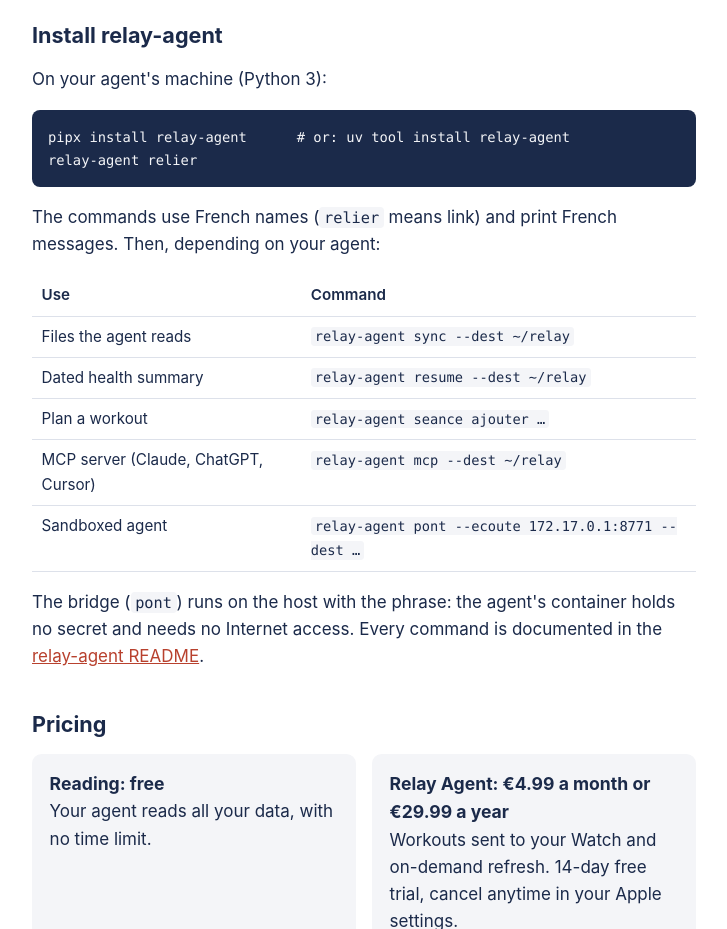
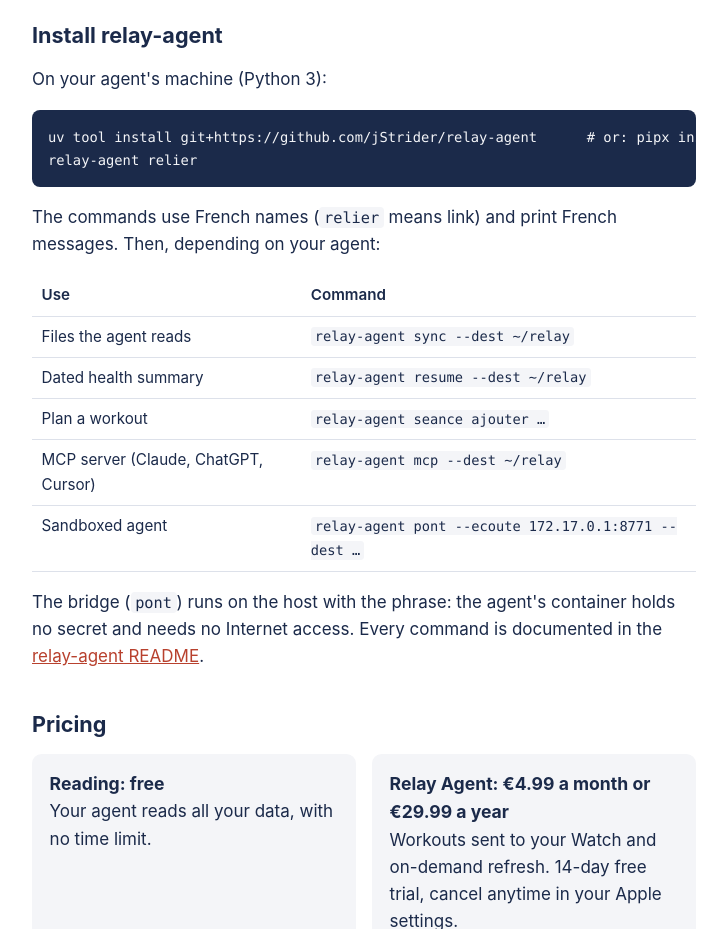
Before and after one commit to jStrider/relay-serveur, a plain HTML site: page site/en/index.html in a window 1280 px wide. Shown: the part 1740-2669 px from the top of the page, without its empty margins (276-1003 px from the left). Drawn offline with Linux system fonts and the light colour scheme.

Commit message:
Site : installation de relay-agent depuis GitHub
Co-Authored-By: Claude Opus 5.5 <noreply@anthropic.com>

```diff
--- a/site/en/index.html
+++ b/site/en/index.html
@@ -61,7 +61,7 @@
 
   <h2 id="install">Install relay-agent</h2>
   <p>On your agent's machine (Python 3):</p>
-<pre><code>pipx install relay-agent      # or: uv tool install relay-agent
+<pre><code>uv tool install git+https://github.com/jStrider/relay-agent      # or: pipx install git+https://github.com/jStrider/relay-agent
 relay-agent relier</code></pre>
   <p>The commands use French names (<code>relier</code> means link) and print French messages. Then, depending on your agent:</p>
   <div class="tableau">
```
Also changed, not shown: site/index.html (+1 -1 lines).
